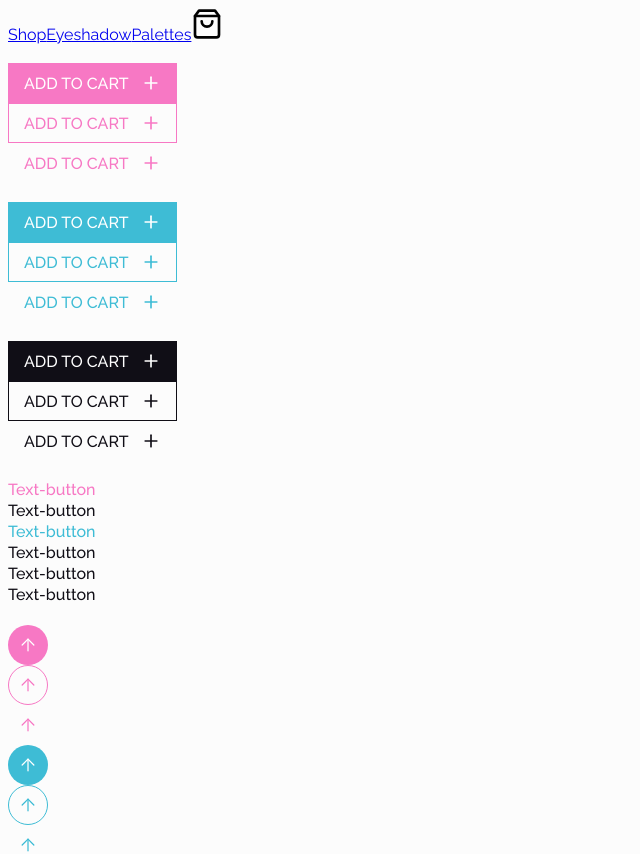
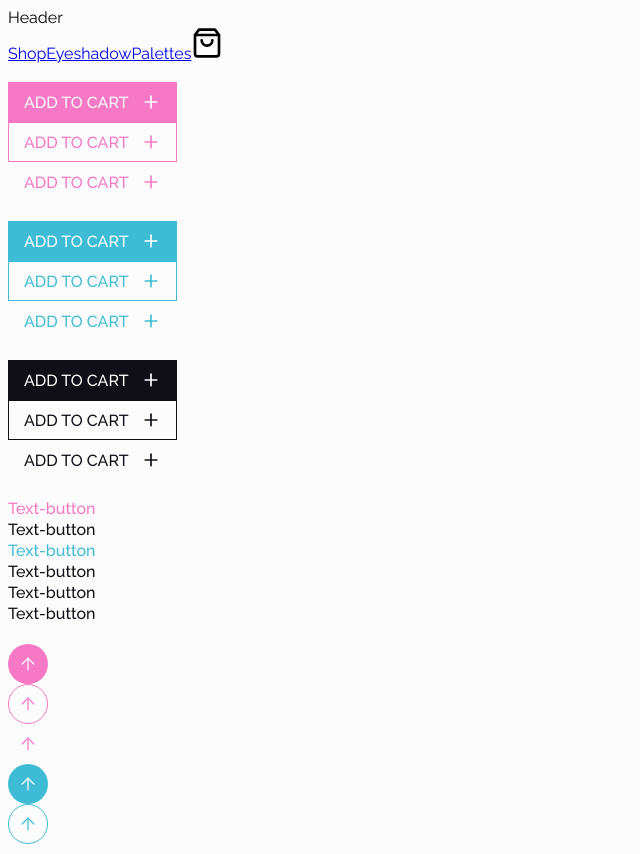
Before and after one commit to pedrorxmos/eyecon-beauty, a Next.js app: page / in a window 1280 px wide. Shown: the top 854 px of the page, without its empty margins (0-640 px from the left). Built offline with nearby package versions, Linux system fonts and the light colour scheme.

Commit message:
💄 EB-39 Add header as a component

```diff
--- /dev/null
+++ b/app/components/Header/Header.scss
@@ -0,0 +1,3 @@
+@import '../../scss/variables';
+@import '../../scss/mixins';
+@import '../../scss/functions';
--- /dev/null
+++ b/app/components/Header/Header.tsx
@@ -0,0 +1,9 @@
+import React from 'react'
+
+import './Header.scss'
+
+export const Header = () => {
+  return (
+    <div>Header</div>
+  )
+}
--- a/app/components/index.ts
+++ b/app/components/index.ts
@@ -1,3 +1,4 @@
 export * from './Icon/Icon';
 export * from './Button/Button';
 export * from './Toggle/Toggle';
+export * from './Header/Header'
--- a/app/layout.tsx
+++ b/app/layout.tsx
@@ -1,3 +1,4 @@
+import { Header } from './components';
 import './scss/global.scss';
 import type { Metadata } from 'next';
 
@@ -9,7 +10,10 @@ export const metadata: Metadata = {
 export default function RootLayout({ children }: { children: React.ReactNode }) {
 	return (
 		<html lang="en">
-			<body>{children}</body>
+			<body>
+				<Header/>
+				{children}
+			</body>
 		</html>
 	);
 }
```
